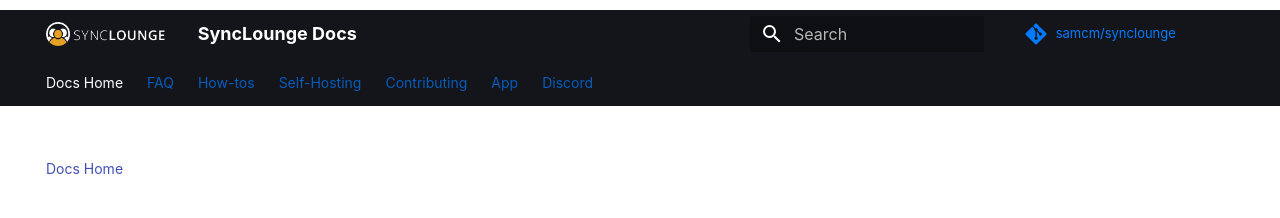
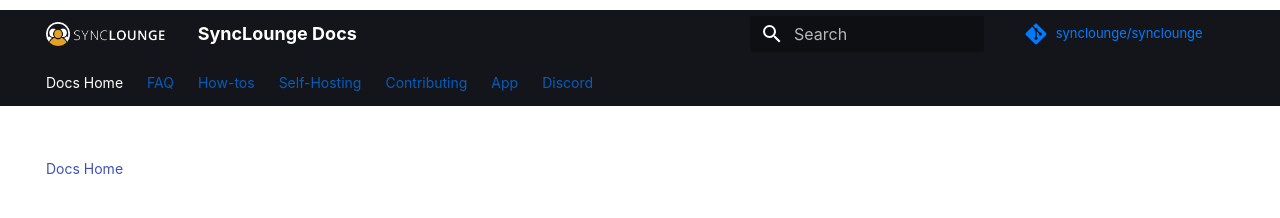
Before and after one commit to synclounge/docs.synclounge.tv, an MkDocs documentation site: the page built from docs/index.md, in a window 1280 px wide. Shown: the top 218 px of the page. Built offline with MkDocs 1.6.1 and Material for MkDocs 9.7.7, drawn with Linux system fonts in a browser that asks for light colours; comment, search, counter and statistics services are not loaded.

Commit message:
Update repo links to current repo
This updates the links to the old repo names for synclounge and docs.synclounge.tv to the current GitHub user

```diff
--- a/mkdocs.yml
+++ b/mkdocs.yml
@@ -5,9 +5,9 @@ site_author: "MagicalCodeMonkey"
 site_url: "https://docs.synclounge.tv/"
 
 # Repository
-repo_name: "samcm/synclounge"
-repo_url: "https://github.com/samcm/synclounge"
-edit_uri: "https://github.com/MagicalCodeMonkey/docs.synclounge.tv/edit/master/docs/"
+repo_name: "synclounge/synclounge"
+repo_url: "https://github.com/synclounge/synclounge"
+edit_uri: "https://github.com/synclounge/docs.synclounge.tv/edit/master/docs/"
 
 # Copyright
 copyright: "Copyright &copy; SyncLounge<br />SyncLounge is not affiliated with Plex Inc."
```
